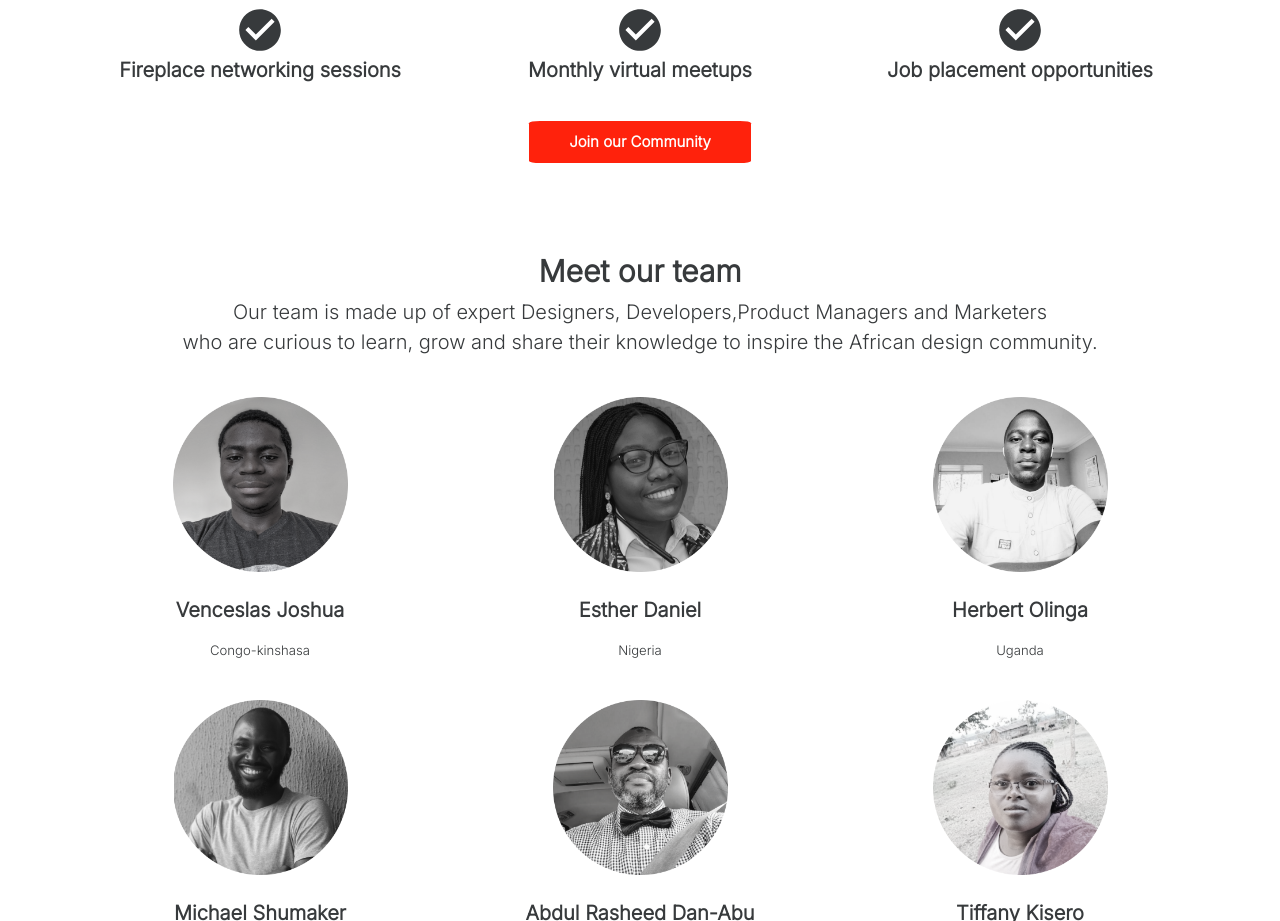
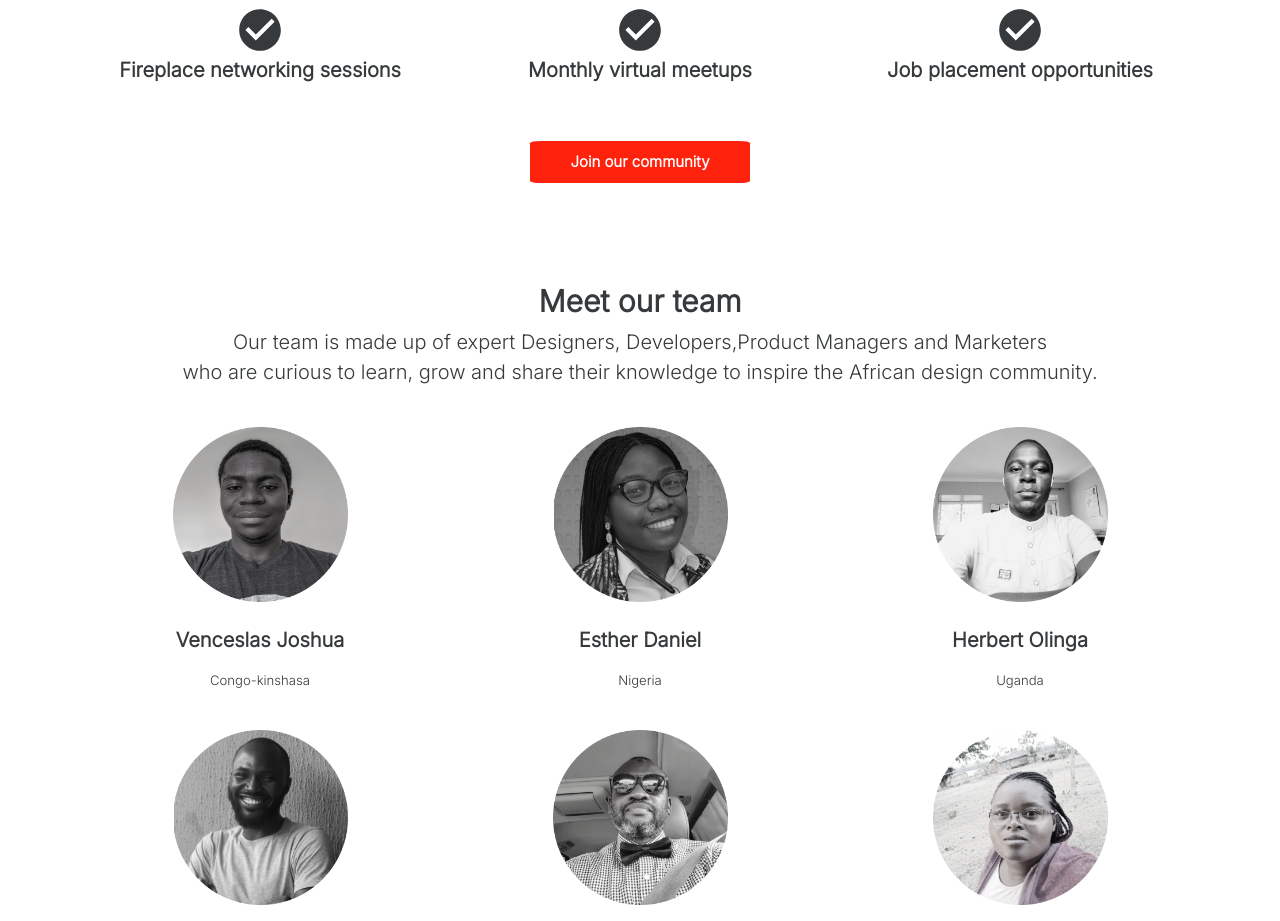
Before and after one commit to ChapAfrik-Community/chap-front, a React (Create React App) app: page / in a window 1280 px wide. Shown: the part 2720-3641 px from the top of the page. Built offline with nearby package versions, Linux system fonts and the light colour scheme.

Commit message:
update join our community link

```diff
--- a/src/components/join/join.component.jsx
+++ b/src/components/join/join.component.jsx
@@ -1,7 +1,6 @@
 import React from 'react'
 import JoinItem from '../joinItem/joinItem.component';
 import './join.component.css';
-import { Link } from 'react-router-dom';
 
 function Join() {
     return (
@@ -37,7 +36,7 @@ function Join() {
                     marginTop:'20px',
                     marginBottom:'30px'
                     }}>
-                    <Link to='/blank' className="btn-dange">Join our Community</Link>
+                    <a href='https://join.slack.com/t/chapafrik/shared_invite/zt-nmkpw4dd-w_mIdMC39OoR_H4y_P6LpA' target="_blank" rel='noopener noreferrer' className="btn btn-danger round">Join our community</a>
                 </div>
         </section>
     )
```
Also changed, not shown: 1 other file (tests, documents, lock files or other folders).
